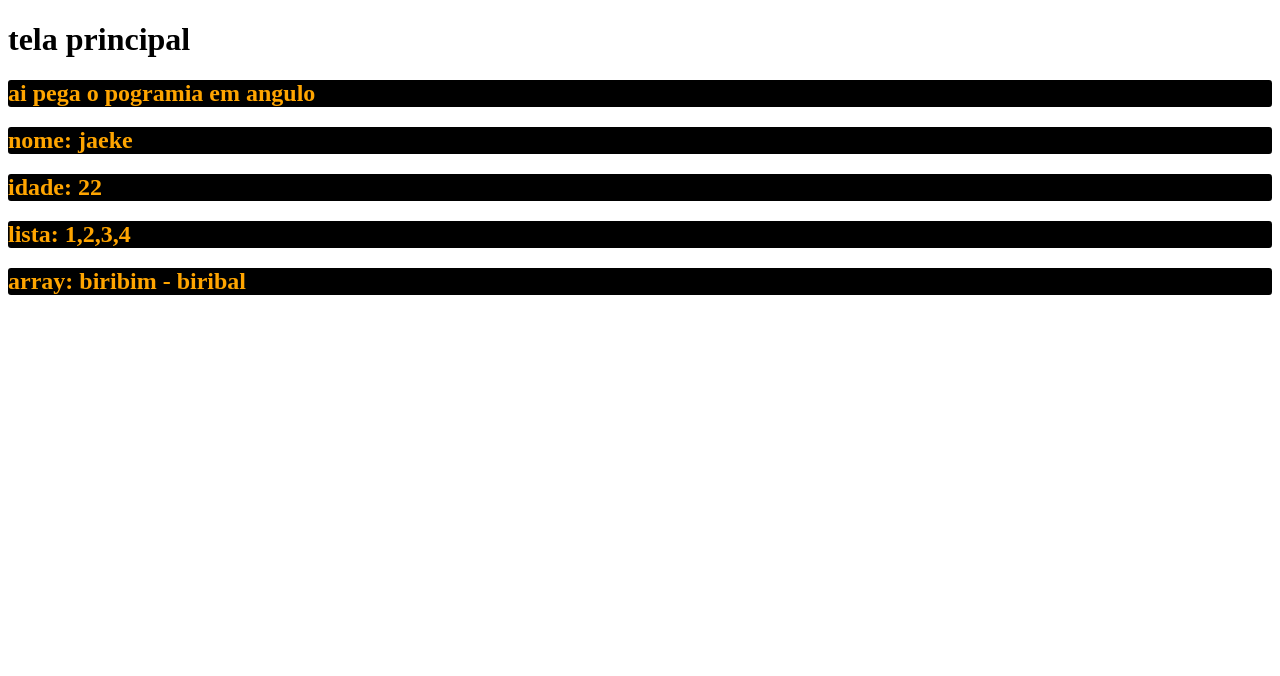
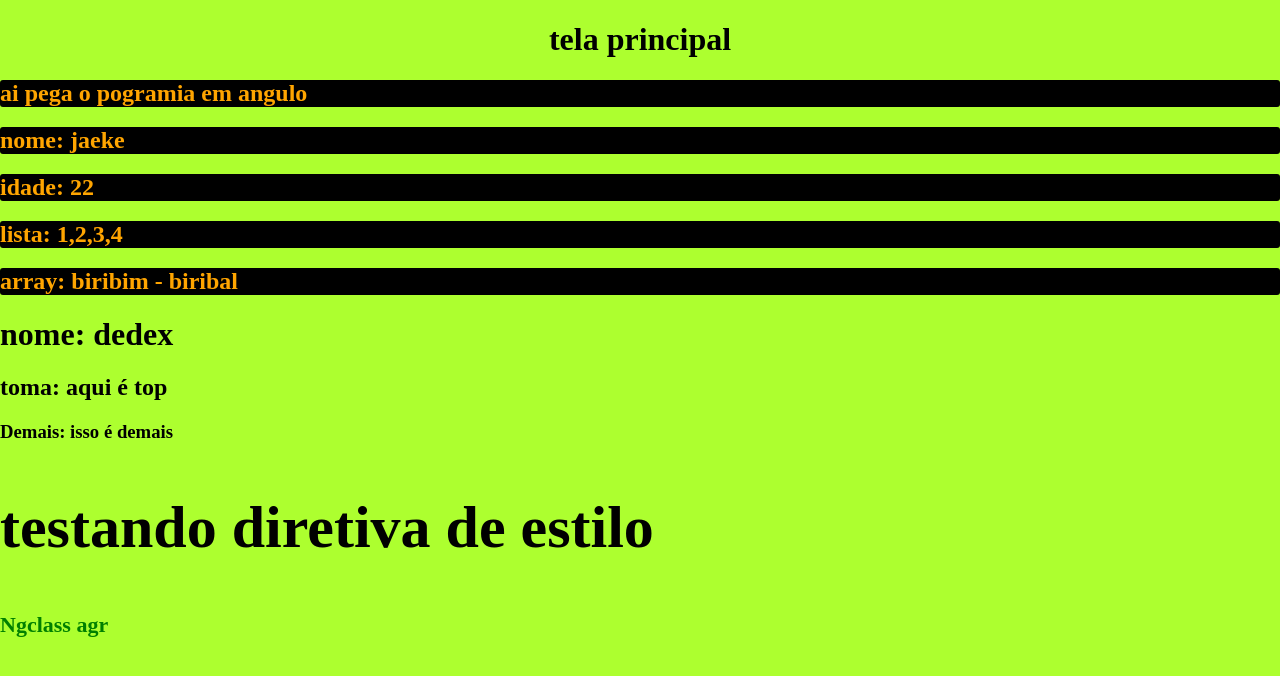
Before and after one commit to GuiJaeke/Angular-JS, an Angular app in the folder AngularJS/: page / in a window 1280 px wide. Shown: the top 676 px of the page. Built offline with nearby package versions, Linux system fonts and the light colour scheme.

Commit message:
Importar dados de outros componentes e uso de ngClass e ngStyle

```diff
--- /dev/null
+++ b/AngularJS/public/css/style.css
@@ -0,0 +1,5 @@
+body{
+    background-color: greenyellow;
+    margin: 0;
+    padding: 0;
+}
--- a/AngularJS/src/app/app.component.html
+++ b/AngularJS/src/app/app.component.html
@@ -1,2 +1,4 @@
-<h1>tela principal</h1>
+<h1 style="text-align: center;">tela principal</h1>
 <app-first-component></app-first-component>
+<app-parent-date [name]="userName" [array]="array"></app-parent-date>
+<app-directives></app-directives>
--- a/AngularJS/src/app/app.component.ts
+++ b/AngularJS/src/app/app.component.ts
@@ -7,5 +7,10 @@ import { Component } from '@angular/core';
   styleUrl: './app.component.css'
 })
 export class AppComponent {
+  userName = "dedex";
+  array = {
+    top: 'aqui é top',
+    demais: 'isso é demais'
+  }
   title = 'AngularJS';
 }
--- a/AngularJS/src/app/app.module.ts
+++ b/AngularJS/src/app/app.module.ts
@@ -4,11 +4,15 @@ import { BrowserModule, provideClientHydration, withEventReplay } from '@angular
 import { AppRoutingModule } from './app-routing.module';
 import { AppComponent } from './app.component';
 import { FirstComponentComponent } from './components/first-component/first-component.component';
+import { ParentDateComponent } from './components/parent-date/parent-date.component';
+import { DirectivesComponent } from './components/directives/directives.component';
 
 @NgModule({
   declarations: [
     AppComponent,
-    FirstComponentComponent
+    FirstComponentComponent,
+    ParentDateComponent,
+    DirectivesComponent
   ],
   imports: [
     BrowserModule,
--- /dev/null
+++ b/AngularJS/src/app/components/directives/directives.component.css
@@ -0,0 +1,6 @@
+.green-title {
+    color: green;
+}
+.small-title {
+    font-size: 22px;
+}
--- /dev/null
+++ b/AngularJS/src/app/components/directives/directives.component.html
@@ -0,0 +1,3 @@
+<h2 [ngStyle]="{'font-size': size + 'px'}">testando diretiva de estilo</h2>
+
+<h3 [ngClass]="classes"> Ngclass agr</h3>
--- /dev/null
+++ b/AngularJS/src/app/components/directives/directives.component.ts
@@ -0,0 +1,16 @@
+import { Component } from '@angular/core';
+
+@Component({
+  selector: 'app-directives',
+  standalone: false,
+
+  templateUrl: './directives.component.html',
+  styleUrl: './directives.component.css'
+})
+export class DirectivesComponent {
+  size = 60;
+  font = 'arial';
+
+  classes = ['green-title', 'small-title']
+
+}
--- a/AngularJS/src/app/components/first-component/first-component.component.ts
+++ b/AngularJS/src/app/components/first-component/first-component.component.ts
@@ -15,4 +15,5 @@ export class FirstComponentComponent {
     nome: 'biribim',
     local: 'biribal'
   }
+
 }
--- /dev/null
+++ b/AngularJS/src/app/components/parent-date/parent-date.component.html
@@ -0,0 +1,3 @@
+<h1> nome: {{name}}</h1>
+<h2>toma: {{array.top}}</h2>
+<h3>Demais: {{array.demais}}</h3>
--- a/AngularJS/src/index.html
+++ b/AngularJS/src/index.html
@@ -4,6 +4,7 @@
   <meta charset="utf-8">
   <title>AngularJS</title>
   <base href="/">
+  <link rel="stylesheet" href="/css/style.css">
   <meta name="viewport" content="width=device-width, initial-scale=1">
   <link rel="icon" type="image/x-icon" href="favicon.ico">
 </head>
```
Also changed, not shown: AngularJS/src/app/components/parent-date/parent-date.component.ts (added, +16 -0 lines), AngularJS/src/app/components/parent-date/parent-date.component.css (added), 2 other files (tests, documents, lock files or other folders).
